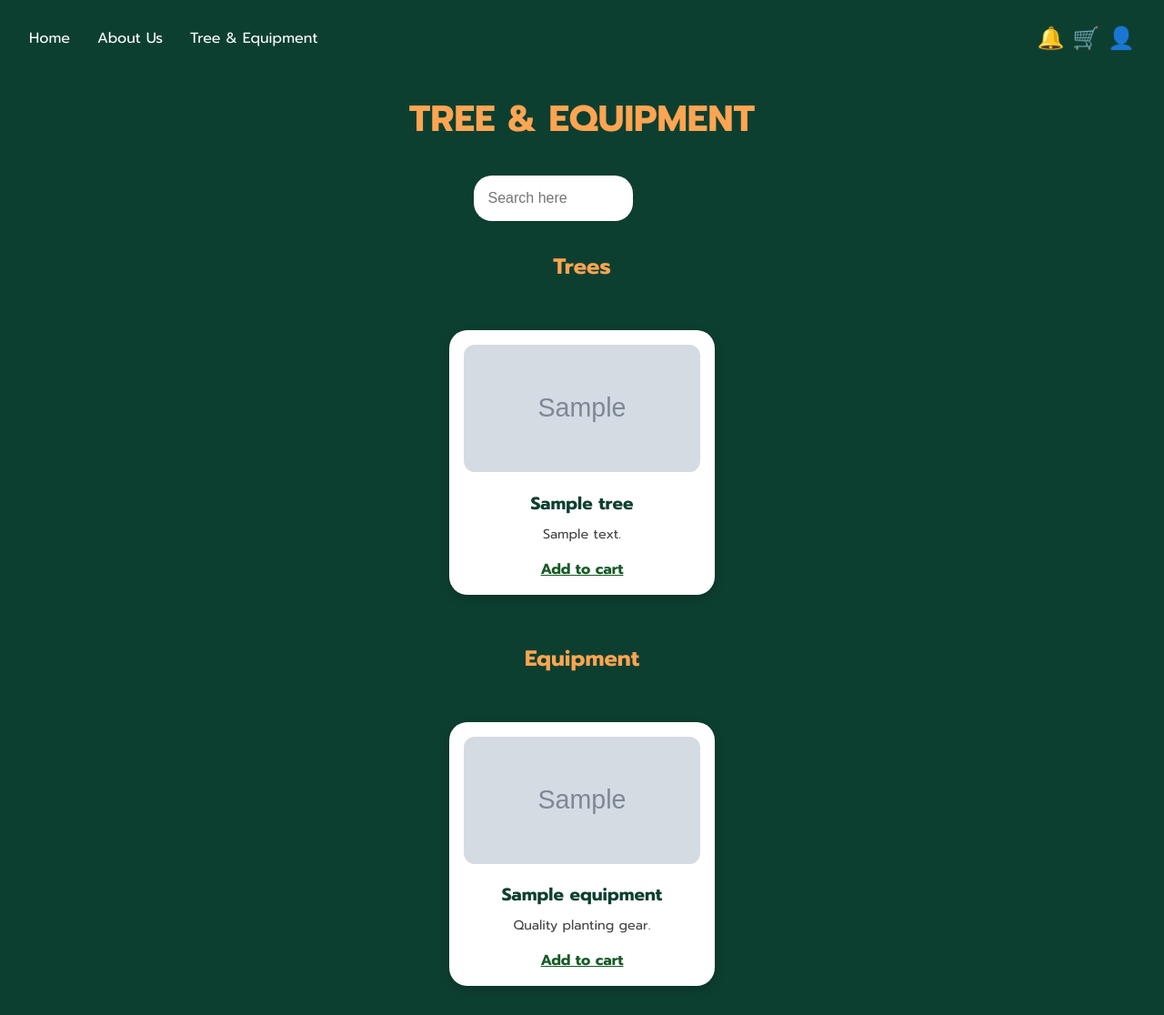
After one commit to Kanokpond-A/dsi202_2025, a Django app: page /trees-equipment/ in a window 1280 px wide. The commit adds this page. Shown: the whole page at 91% size. Run offline with Django 4.2, Linux system fonts and the light colour scheme; tables that the repository leaves empty hold one stand-in row (values such as "Sample post"); grey boxes marked "Sample" are stand-in pictures.

Commit message:
update readme.md

```diff
--- /dev/null
+++ b/myproject/myapp/templates/tree_equipment_list.html
@@ -0,0 +1,164 @@
+<!DOCTYPE html>
+<html lang="en">
+<head>
+  <meta charset="UTF-8">
+  <title>Tree & Equipment | PLOOKJING</title>
+  <meta name="viewport" content="width=device-width, initial-scale=1.0" />
+  <link href="https://fonts.googleapis.com/css2?family=Prompt:wght@400;700&display=swap" rel="stylesheet">
+  <style>
+    body {
+      margin: 0;
+      font-family: 'Prompt', sans-serif;
+      background-color: #0D3F31;
+      color: white;
+    }
+
+    .navbar {
+      display: flex;
+      justify-content: space-between;
+      padding: 1.5rem 2rem;
+      align-items: center;
+    }
+
+    .navbar a {
+      color: white;
+      text-decoration: none;
+      margin-right: 1.5rem;
+      font-weight: 500;
+    }
+
+    .right-icons {
+      font-size: 1.5rem;
+    }
+
+    .title {
+      font-size: 2.5rem;
+      color: #FFA552;
+      font-weight: bold;
+      text-align: center;
+      margin-top: 1rem;
+    }
+
+    .search-bar {
+      display: flex;
+      justify-content: center;
+      margin: 2rem 0;
+    }
+
+    .search-bar input {
+      width: 60%;
+      max-width: 500px;
+      padding: 1rem;
+      border-radius: 20px;
+      border: none;
+      font-size: 1rem;
+    }
+
+    .item-grid {
+      display: flex;
+      flex-wrap: wrap;
+      justify-content: center;
+      gap: 2rem;
+      padding: 2rem;
+    }
+
+    .item-card {
+      background: white;
+      border-radius: 20px;
+      color: #0D3F31;
+      width: 260px;
+      text-align: center;
+      padding: 1rem;
+      box-shadow: 0 4px 12px rgba(0,0,0,0.2);
+    }
+
+    .item-card img {
+      width: 100%;
+      height: 140px;
+      object-fit: cover;
+      border-radius: 12px;
+      margin-bottom: 0.8rem;
+    }
+
+    .item-title {
+      font-weight: bold;
+      margin-bottom: 0.5rem;
+      font-size: 1.2rem;
+    }
+
+    .item-desc {
+      font-size: 0.9rem;
+      color: #444;
+      margin-bottom: 1rem;
+    }
+
+    .add-cart {
+      text-decoration: underline;
+      color: #165a26;
+      font-weight: bold;
+      display: inline-block;
+    }
+
+    @media (max-width: 768px) {
+      .search-bar input {
+        width: 90%;
+      }
+
+      .item-card {
+        width: 90%;
+      }
+    }
+  </style>
+</head>
+<body>
+
+  <div class="navbar">
+    <div>
+      <a href="/">Home</a>
+      <a href="/about/">About Us</a>
+      <a href="/trees-equipment/">Tree & Equipment</a>
+    </div>
+    <div class="right-icons">🔔 🛒 👤</div>
+  </div>
+
+  <div class="title">TREE & EQUIPMENT</div>
+
+ <div class="search-bar">
+  <form method="get" action=".">
+    <input type="text" name="q" placeholder="Search here" value="{{ query }}">
+  </form>
+</div>
+
+  <!-- TREE SECTION -->
+<h2 style="text-align:center; color:#FFA552;">Trees</h2>
+<div class="item-grid">
+  {% for tree in trees %}
+  <div class="item-card">
+    <img src="{{ tree.image_url }}" alt="{{ tree.name }}">
+    <div class="item-title">{{ tree.name }}</div>
+    <div class="item-desc">{{ tree.description|truncatewords:20 }}</div>
+    <a href="{% url 'add_to_cart' 'tree' tree.id %}" class="add-cart">Add to cart</a>
+  </div>
+  {% empty %}
+  <p style="color:white">No trees found.</p>
+  {% endfor %}
+</div>
+
+<!-- EQUIPMENT SECTION -->
+<h2 style="text-align:center; color:#FFA552;">Equipment</h2>
+<div class="item-grid">
+  {% for equip in equipment %}
+  <div class="item-card">
+    <img src="{{ equip.image_url }}" alt="{{ equip.name }}">
+    <div class="item-title">{{ equip.name }}</div>
+    <div class="item-desc">{{ equip.description|default:"Quality planting gear."|truncatewords:20 }}</div>
+    <a href="{% url 'add_to_cart' 'equipment' equip.id %}" class="add-cart">Add to cart</a>
+  </div>
+  {% empty %}
+  <p style="color:white">No equipment found.</p>
+  {% endfor %}
+</div>
+
+
+</body>
+</html>
--- a/myproject/myapp/urls.py
+++ b/myproject/myapp/urls.py
@@ -6,4 +6,5 @@ urlpatterns = [
     path('home/', views.home, name='home'), # หน้า home จริงหลังจากกด Get Started
     path('about/', views.about, name='about'),
     path('trees/<int:pk>/', views.tree_list, name='tree_list'),
+    path('trees-equipment/', views.tree_equipment_list, name='tree_equipment_list'),
 ]
--- a/myproject/myapp/views.py
+++ b/myproject/myapp/views.py
@@ -1,5 +1,5 @@
 from django.shortcuts import render
-from .models import Tree
+from .models import Tree, Equipment
 
 def getstart(request):
     return render(request, 'getstarted.html')
@@ -11,5 +11,15 @@ def home(request):
 def about(request):
     return render(request, 'aboutus.html')
 
+def tree_equipment_list(request):
+    query = request.GET.get('q', '')
+    trees = Tree.objects.filter(name__icontains=query)
+    equipment = Equipment.objects.filter(name__icontains=query)
+    return render(request, 'tree_equipment_list.html', {
+        'trees': trees,
+        'equipment': equipment,
+        'query': query,
+    })
+
 def tree_list(request):
     return render(request, 'tree_list.html')
```
Also changed, not shown: myproject/myapp/templates/aboutus.html (+4 -3 lines), myproject/db.sqlite3.
